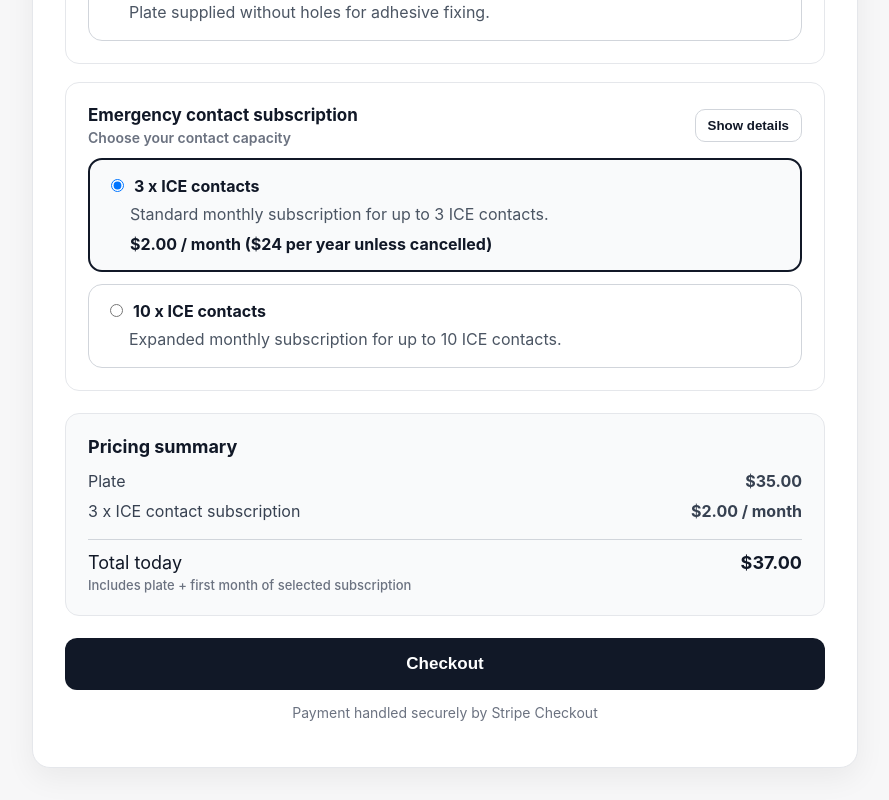
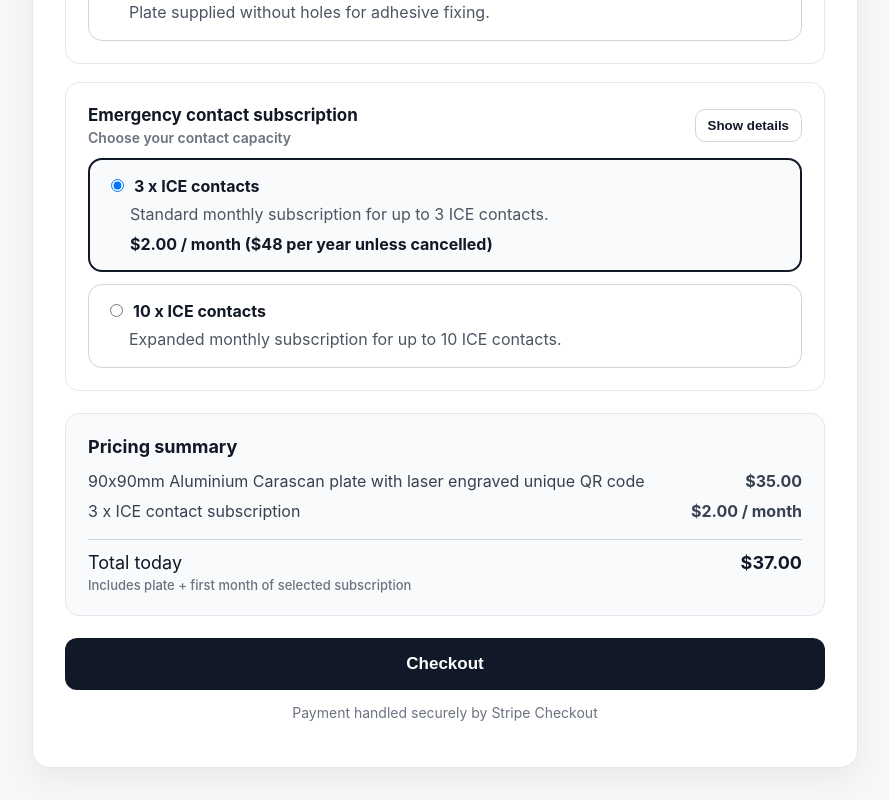
Before and after one commit to Carascan/carascan-platform, a Next.js app: page /buy in a window 1280 px wide. Shown: the part 885-1685 px from the top of the page, without its empty margins (195-1084 px from the left). Built offline with nearby package versions, Linux system fonts and the light colour scheme.

Commit message:
Update buy page ICE subscription pricing to monthly plans

```diff
--- a/app/buy/page.tsx
+++ b/app/buy/page.tsx
@@ -389,7 +389,7 @@ export default function Buy() {
                     color: "#111827",
                   }}
                 >
-                  $2.00 / month ($24 per year unless cancelled)
+                  $2.00 / month ($48 per year unless cancelled)
                 </div>
               </label>
 
@@ -472,7 +472,7 @@ export default function Buy() {
                   gap: 16,
                 }}
               >
-                <span>Plate</span>
+                <span>90x90mm Aluminium Carascan plate with laser engraved unique QR code</span>
                 <strong>$35.00</strong>
               </div>
 
```
